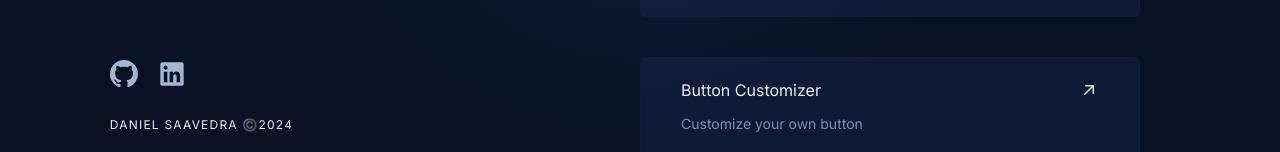
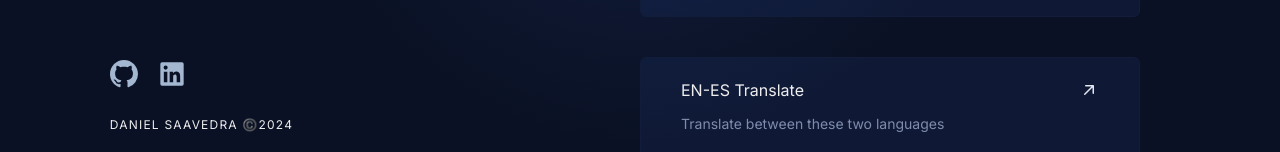
Before and after one commit to kiudev/portfolio-2024, a Next.js app: page / in a window 1280 px wide. Shown: the part 602-754 px from the top of the page. Built offline with nearby package versions, Linux system fonts and the light colour scheme; no server answers.

Commit message:
add new project

```diff
--- a/src/pages/index.tsx
+++ b/src/pages/index.tsx
@@ -49,7 +49,7 @@ export default function Home() {
 
    return (
       <main
-         onMouseMove={e => handleMouseMove(e)}
+         onMouseMove={(e) => handleMouseMove(e)}
          className={`bg-blue-700 text-white-500 min-w-screen min-h-screen items-center ${inter.className}`}
       >
          <Head>
@@ -134,8 +134,17 @@ export default function Home() {
                      name="version"
                      onChange={(event: any) => setVersion(event.target.value)}
                   >
-                     <option className="bg-transparent text-blue-100" value="v1">v1</option>
-                     <option className="bg-transparent text-blue-100" value="v2" selected>
+                     <option
+                        className="bg-transparent text-blue-100"
+                        value="v1"
+                     >
+                        v1
+                     </option>
+                     <option
+                        className="bg-transparent text-blue-100"
+                        value="v2"
+                        selected
+                     >
                         v2
                      </option>
                   </select>
@@ -145,7 +154,7 @@ export default function Home() {
                         name="Cinopolis 🚧"
                         image="/cinopolis.png"
                         homepage="https://cinopolis.vercel.app"
-                        description="A platform guide for those looking for a movie or tv show."
+                        description="A platform guide for those looking for a movie or tv show"
                      />
                   ) : (
                      <ProjectsSection
@@ -157,10 +166,10 @@ export default function Home() {
                   )}
 
                   <ProjectsSection
-                     name="Button Customizer"
-                     image="/button-customizer.png"
-                     homepage="https://customize-button.vercel.app"
-                     description="Customize your own button"
+                     name="EN-ES Translate"
+                     image="/en-es-translate.png"
+                     homepage="https://en-es-translate.vercel.app"
+                     description="Translate between these two languages"
                   />
 
                   <ProjectsSection
@@ -168,6 +177,13 @@ export default function Home() {
                      image="/ios-calculator.png"
                      homepage="https://calculator-kiudev.vercel.app"
                      description="iOS Calculator with HTML, CSS and JS"
+                  />
+
+                  <ProjectsSection
+                     name="Button Customizer"
+                     image="/button-customizer.png"
+                     homepage="https://customize-button.vercel.app"
+                     description="Customize your own button"
                   />
 
                   <ProjectsSection
```
Also changed, not shown: public/en-es-translate.png (added).
